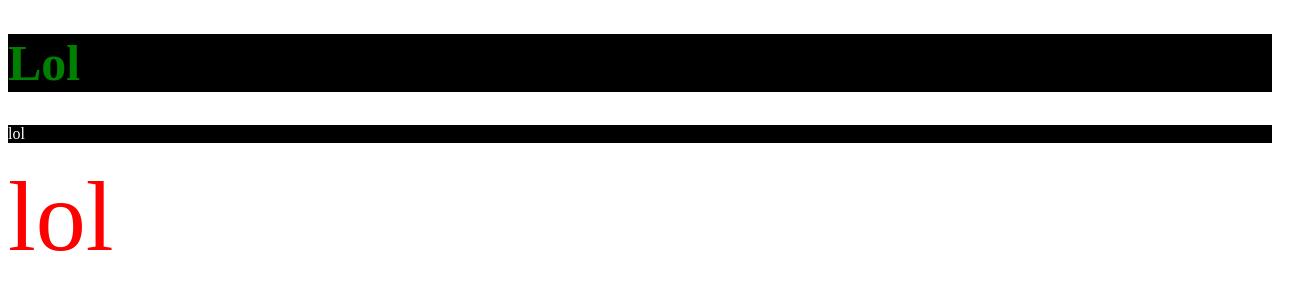
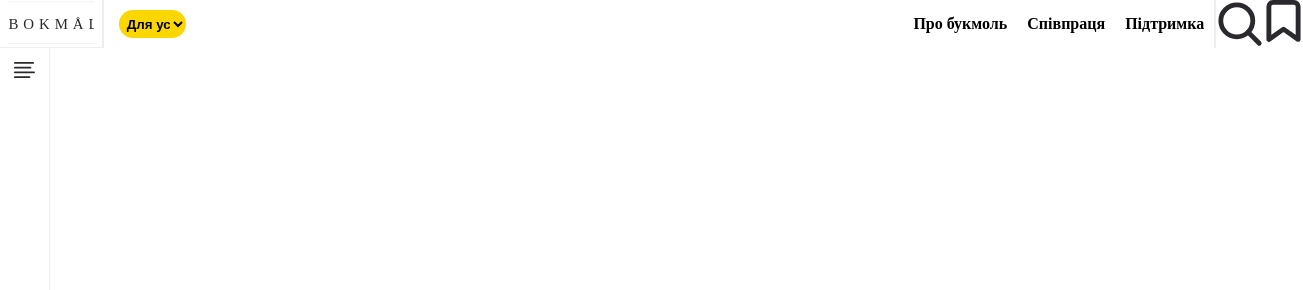
Before and after one commit to GGeorgEJS/HW1, a website: page builds/index.html in a window 1280 px wide. Shown: the top 290 px of the page, 1303 px wide, since content can reach past the window. Drawn offline with Linux system fonts and the light colour scheme.

Commit message:
build Header

```diff
--- a/builds/index.html
+++ b/builds/index.html
@@ -8,8 +8,32 @@
     <title>Document</title>
 </head>
 <body>
-    <h1>Lol</h1>
-    <p>lol</p>
-    <div>lol</div>
+    <header>
+        <div class="header__logo">
+            <img src="images/Logo.svg" alt="">
+        </div>
+        <nav class="header__menu">
+            <select>
+                <option disabled selected style="display: none">&nbsp;Для усіх</option>
+                <option>BABY SIDE</option>
+                <option>TEEN SIDE</option>
+            </select>
+            <ul>
+                <li>Про букмоль</li>
+                <li>Співпраця</li>
+                <li>Підтримка</li>
+            </ul>
+        </nav>
+        <div class="header__tools">
+            <img src="images/UI/magnifier.svg" alt="">
+            <img src="images/UI/bookmark.svg" alt="">
+        </div>
+        <div class="header__leftMenu">
+                <img src="images/UI/burger.svg" alt="">
+        </div>
+    </header>
+    <article>
+
+    </article>
 </body>
 </html>
--- a/gulpfile.js
+++ b/gulpfile.js
@@ -19,7 +19,7 @@ gulp.task('sass', function(){
 
 
 gulp.task('watch', function(){
-    return gulp.watch('./sass/style.scss', gulp.series('sass'));
+    return gulp.watch('./sass/*.scss', gulp.series('sass'));
 });
 
 
--- /dev/null
+++ b/sass/_base.scss
@@ -0,0 +1,11 @@
+*{
+    margin: 0;
+    padding: 0;
+}
+li{
+    list-style: none;
+}
+
+img{
+    max-width: 100%;
+}
--- /dev/null
+++ b/sass/_variables.scss
@@ -0,0 +1,14 @@
+// @import url(../builds/fonts/Lora-Bold.ttf);
+
+
+$font-main: Lora-Bold;
+
+$main-color: rgb(252, 214, 0);
+$black: rgb(0,0,0);
+$white: rgb(255, 255, 255);
+$red: rgb(245, 0, 0);
+$grey: #f1edec;
+
+$small: screen and (min width: 600px);
+$medium: screen and (min width: 900px);
+$large: screen and (min width: 1200px);
--- /dev/null
+++ b/sass/modules/_header.scss
@@ -0,0 +1,6 @@
+header{
+    width: 100%;
+    height: 6vh;
+    display: flex;
+    justify-content: space-between;
+}
--- /dev/null
+++ b/sass/modules/_navigation.scss
@@ -0,0 +1,46 @@
+.header__logo{
+    flex-basis: 8%;
+    display: flex;
+    justify-content: center;
+    border-bottom: 1px solid $grey;
+    img{
+        width: 85%;
+    }
+}
+.header__menu{
+    flex-basis: 87%;
+    display: flex;
+    justify-content: space-between;
+    align-items: center;
+    border-right: 2px solid $grey;
+    border-left: 2px solid $grey;
+    select{
+        width: 6%;
+        height: 28px;
+        margin-left: 15px;
+        background-color: $main-color;
+        font-weight: bold;
+        border: none;
+        border-radius: 50px;
+    }
+    ul{
+        width: 28%;
+        display: flex;
+        justify-content: space-around;
+        font-weight: bold;
+    }
+}
+.header__tools{
+    flex-basis: 5%;
+    display: flex;
+    justify-content: space-around;
+}
+
+.header__leftMenu{
+    width: 23px;
+    height: 94vh;
+    position: fixed;
+    top: 6%;
+    border-right: 1px solid $grey;
+    padding: 1%;
+}
--- a/sass/style.scss
+++ b/sass/style.scss
@@ -1,13 +1,4 @@
-h1{
-    color: green;
-    background-color: #000;
-    font-size: 50px;
-}
-p{
-    color: #fff;
-    background-color: #000;
-}
-div{
-    color: red;
-    font-size: 100px;
-}
+@import "variables";
+@import "base";
+@import "modules/header";
+@import "modules/navigation";
```
Also changed, not shown: builds/css/style.css, 1 other file.
